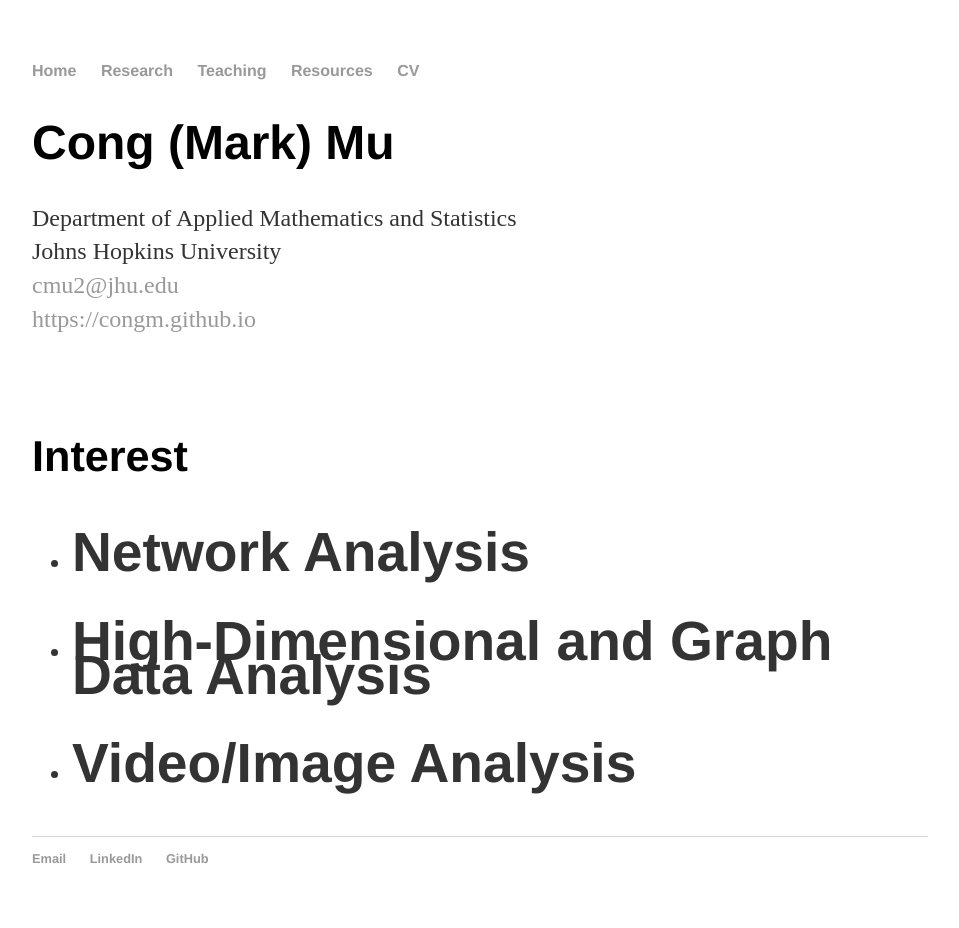
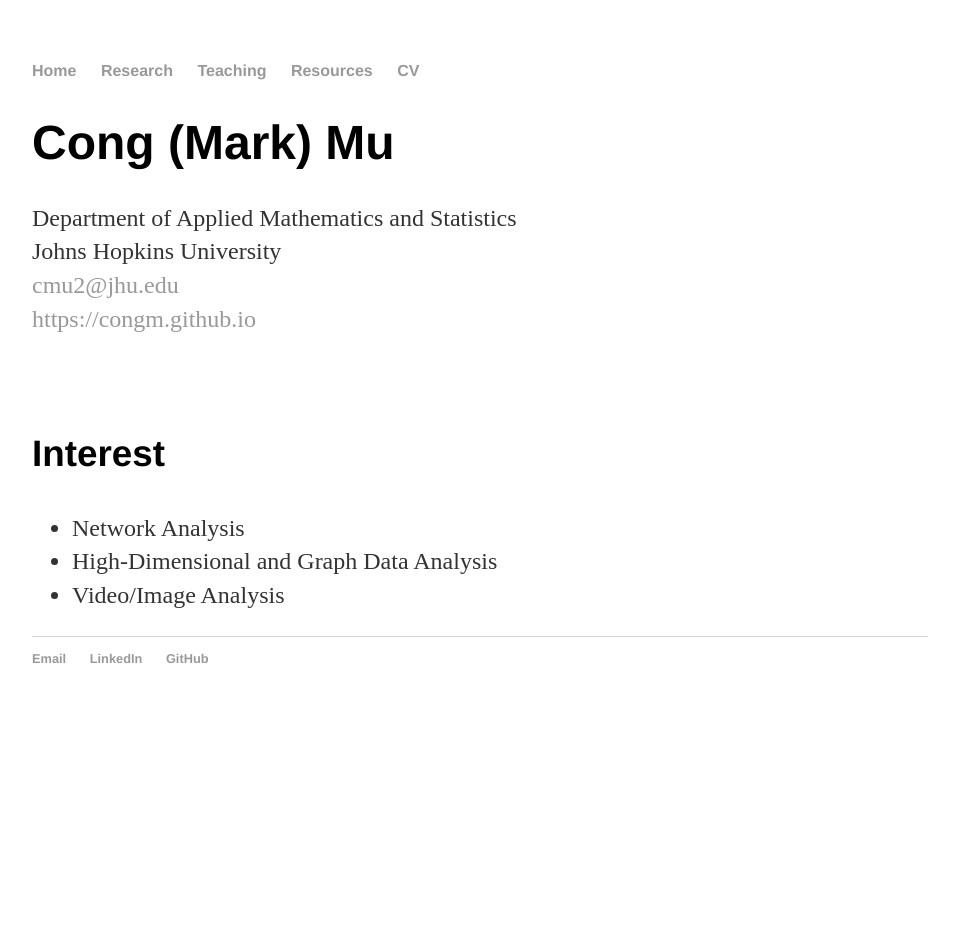
Before and after one commit to CongM/CongM.github.io, a Jekyll site: the page built from index.html, in a window 1280 px wide. Shown: the whole page, without its empty margins (160-1119 px from the left). Built offline with Jekyll 4.4.1, drawn with Linux system fonts in a browser that asks for light colours; after the commit the page ends 900 px from its top, so only the background shows below that.

```diff
--- a/index.html
+++ b/index.html
@@ -15,11 +15,11 @@ title: Cong Mu's Homepage
 
 	<br><br>
 
-	<h2>Interest</h2>
+	<h3>Interest</h3>
 	<ul>
-		<li><h3>Network Analysis</h3></li>
-		<li><h3>High-Dimensional and Graph Data Analysis</h3></li>
-		<li><h3>Video/Image Analysis</h3></li>
+		<li>Network Analysis</li>
+		<li>High-Dimensional and Graph Data Analysis</li>
+		<li>Video/Image Analysis</li>
 	</ul>
 
 </div><!-- /.blurb -->
```
